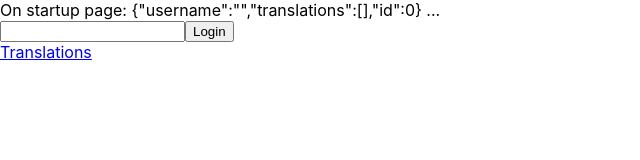
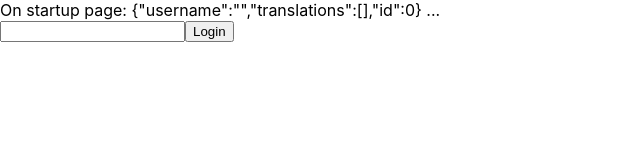
Before and after one commit to andreahn/lost-in-translation, a React (Create React App) app: page / in a window 1280 px wide. Shown: the top 160 px of the page, without its empty margins (0-640 px from the left). Built offline with nearby package versions, Linux system fonts and the light colour scheme.

Commit message:
fix: navigate to translation page when logged in, removed test nav link

```diff
--- a/src/Components/Views/StartupPage.js
+++ b/src/Components/Views/StartupPage.js
@@ -13,22 +13,14 @@ const StartupPage = () => {
     // localStorage.removeItem('storedUser')
 
     let storedUser = localStorage.getItem('storedUser')
+    // console.log("current stored: " + storedUser)
 
     if (storedUser){
       // user is logged in -> redirect to translations page
-
-      // TODO: set saved user to context
-      // setUser(JSON.parse(storedUser))
-
-      //TODO: push to translations page
-      // navigator('/translations')
-
-
-      // console.log('stored user is: ' + storedUser)
-      // console.log("current username in state is: " + user.username)
-
+      setUser(JSON.parse(storedUser))
+      navigator('/translation')
     }
-  }, []);
+  });
 
   const handleLogin = async (event) => {
     // log in if user already exists, otherwise register new user
@@ -75,8 +67,6 @@ const StartupPage = () => {
         <input type="text" onChange={handleUsernameChange} />
         <button type="submit">Login</button>
       </form>
-      <NavLink to="/translations">Translations</NavLink>
-
     </div>
     </>
     );
```
